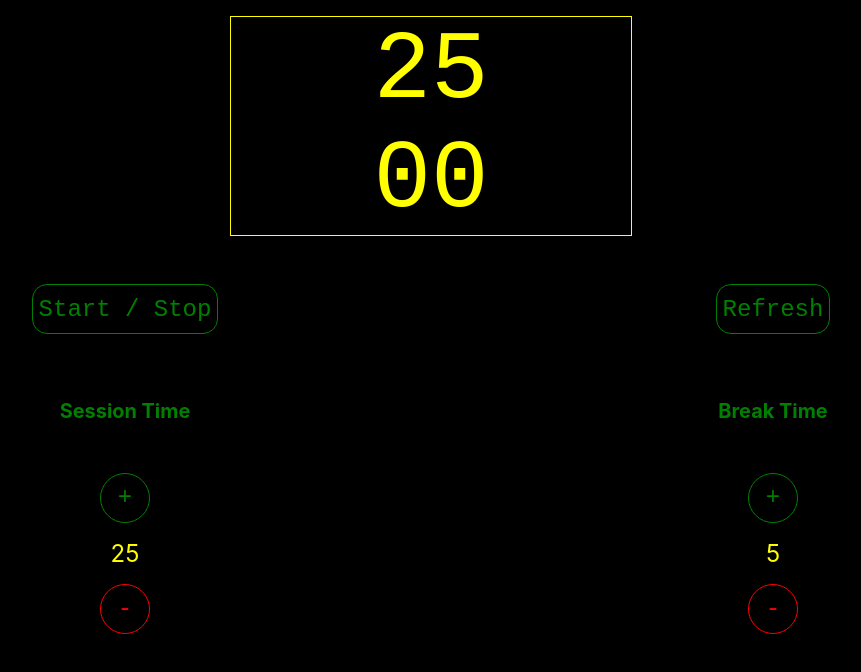
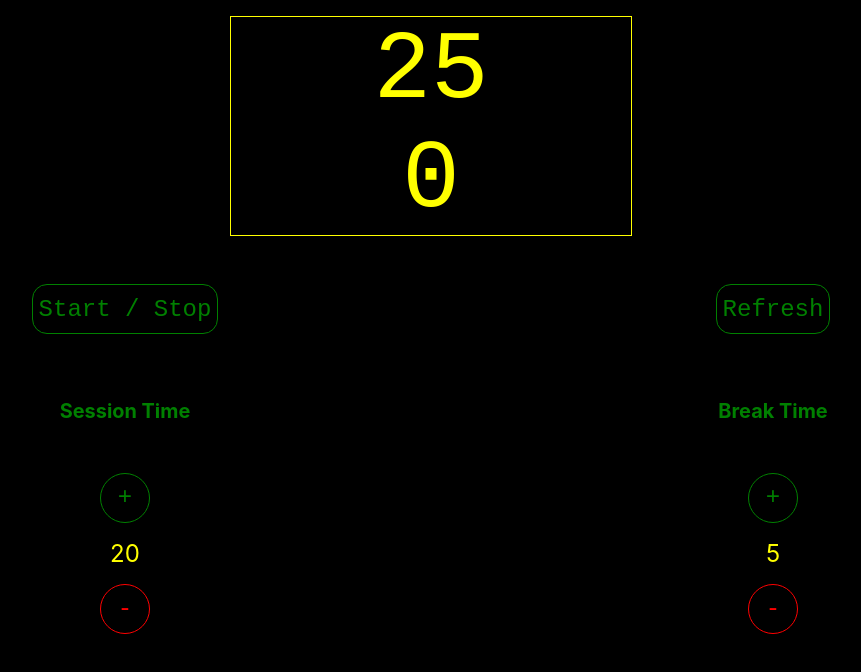
Before and after one commit to grgkimari/pomodoro-timer, a React (Create React App) app in the folder pomodoro-timer/: page / in a window 1280 px wide. Shown: the top 672 px of the page, without its empty margins (209-1070 px from the left). Built offline with nearby package versions, Linux system fonts and the light colour scheme.

Commit message:
added ability to change session and break length

```diff
--- a/pomodoro-timer/package.json
+++ b/pomodoro-timer/package.json
@@ -3,11 +3,13 @@
   "version": "0.1.0",
   "private": true,
   "dependencies": {
+    "@reduxjs/toolkit": "^1.9.0",
     "@testing-library/jest-dom": "^5.16.5",
     "@testing-library/react": "^13.4.0",
     "@testing-library/user-event": "^13.5.0",
     "react": "^18.2.0",
     "react-dom": "^18.2.0",
+    "react-redux": "^8.0.5",
     "react-scripts": "5.0.1",
     "web-vitals": "^2.1.4"
   },
--- a/pomodoro-timer/src/App.js
+++ b/pomodoro-timer/src/App.js
@@ -2,15 +2,24 @@ import './App.css';
 import ActionButton from './Components/ActionButton';
 import Timer from './Components/Timer';
 import ValueModifier from './Components/ValueModifier';
+import {useReducer} from 'react'
+import mainReducer, {initialState} from './reducers';
 
 
 
 function App() {
+
+  function handleClick (action) {
+    dispatch(action)
+  }
+
+  const[state, dispatch] = useReducer(mainReducer, initialState)
+
   return (
     <div className="App">
-      <Timer time = {{minutes : "25", seconds : "00"}} />
-      <ValueModifier valueName="Session Time" id="session" value="25"></ValueModifier>
-      <ValueModifier valueName ="Break Time" id="break" value="5"></ValueModifier>
+      <Timer time = {{minutes : state.time.minutes, seconds : state.time.seconds}} />
+      <ValueModifier valueName="Session Time" id="session" value={state.sessionTime} clickHandler={handleClick}></ValueModifier>
+      <ValueModifier valueName ="Break Time" id="break" value={state.breakTime} clickHandler={handleClick}></ValueModifier>
       <ActionButton actionName="Start / Stop" id="start"></ActionButton>
       <ActionButton actionName="Refresh" id="refresh"></ActionButton>
     </div>
--- a/pomodoro-timer/src/Components/ValueModifier.js
+++ b/pomodoro-timer/src/Components/ValueModifier.js
@@ -1,4 +1,4 @@
-
+import { INCREMENT_SESSION_TIME, DECREMENT_SESSION_TIME, INCREMENT_BREAK_TIME, DECREMENT_BREAK_TIME } from "../reducers"
 
 
 
@@ -6,9 +6,9 @@ const ValueModifier = (props) => {
     return(
         <div className="valueModifier" id = {props.id}>
             <h5 className="valueName">{props.valueName}</h5>
-            <button className="modButton increase" > + </button>
+            <button className="modButton increase" onClick={props.id === "session" ? (event) => props.clickHandler( {type : INCREMENT_SESSION_TIME}) : (event) => props.clickHandler( {type : INCREMENT_BREAK_TIME})}> + </button>
             <div className="value">{props.value}</div>
-            <button className="modButton reduce" > - </button>
+            <button className="modButton reduce" onClick={(event) => props.clickHandler( {type : DECREMENT_BREAK_TIME})}> - </button>
         </div>
     )
 }
--- /dev/null
+++ b/pomodoro-timer/src/reducers.js
@@ -0,0 +1,31 @@
+export const INCREMENT_SESSION_TIME = "INCREMENT-SESSION-TIME"
+export const DECREMENT_SESSION_TIME = "DECREMENT-SESSION-TIME"
+export const INCREMENT_BREAK_TIME = "INCREMENT-BREAK-TIME"
+export const DECREMENT_BREAK_TIME = "DECREMENT-BREAK-TIME"
+
+export const initialState = {
+    sessionTime : 20,
+    breakTime: 5,
+    time : {
+        minutes : 25,
+        seconds : 0,
+    }
+}
+
+const mainReducer = (state = initialState, action) => {
+    switch (action.type){
+        case "INCREMENT-SESSION-TIME":
+            return Object.assign({}, state, {sessionTime : state.sessionTime + 1})
+        case "DECREMENT-SESSION-TIME":
+            return Object.assign({}, state, {sessionTime : state.sessionTime - 1})
+        case "INCREMENT-BREAK-TIME":
+            return Object.assign({}, state, {breakTime : state.breakTime + 1})
+        case "DECREMENT-BREAK-TIME":
+            return Object.assign({}, state, {breakTime : state.breakTime - 1})
+
+        default:
+            return Object.assign({}, initialState)
+    }
+}
+
+export default mainReducer
```
Also changed, not shown: 1 other file (tests, documents, lock files or other folders).
